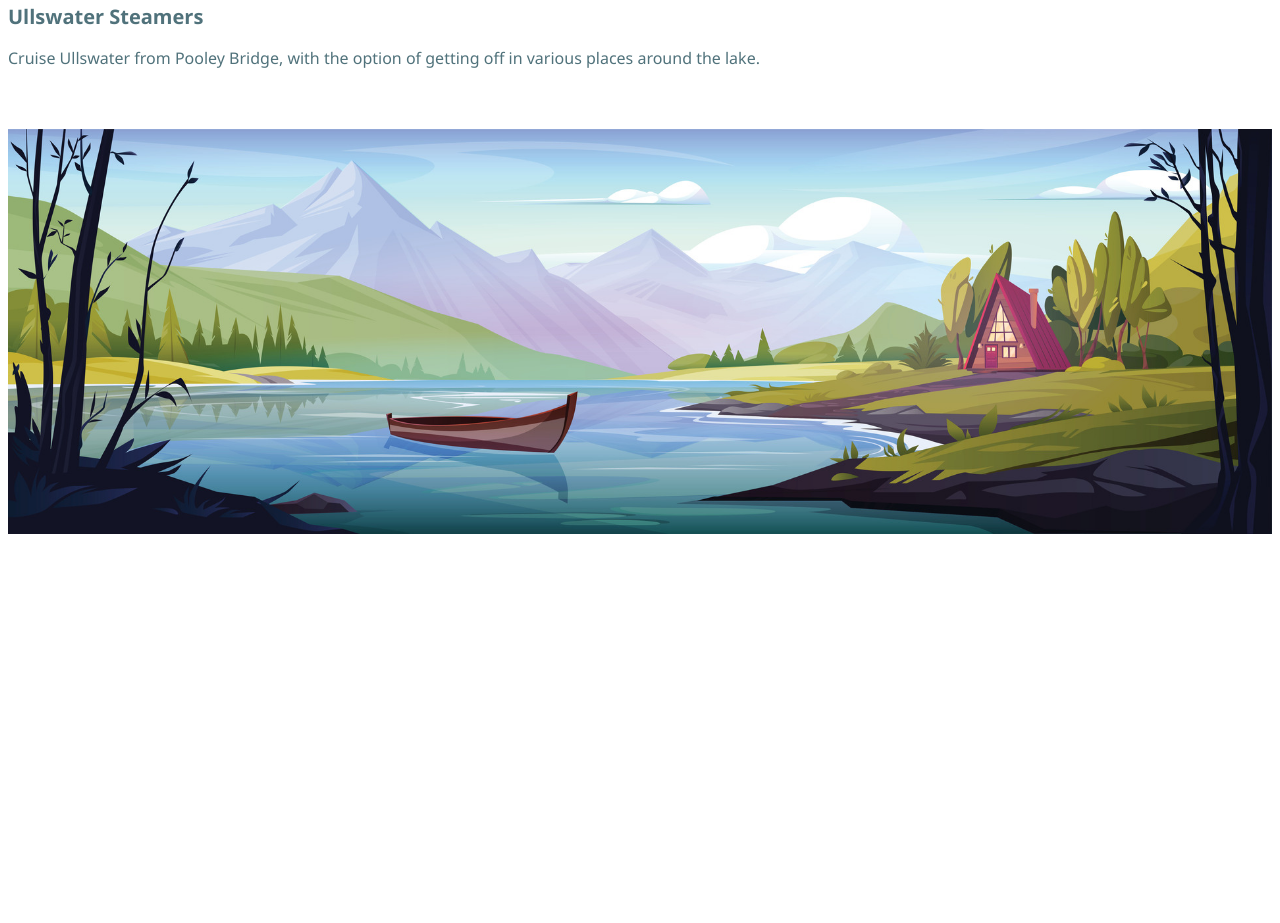
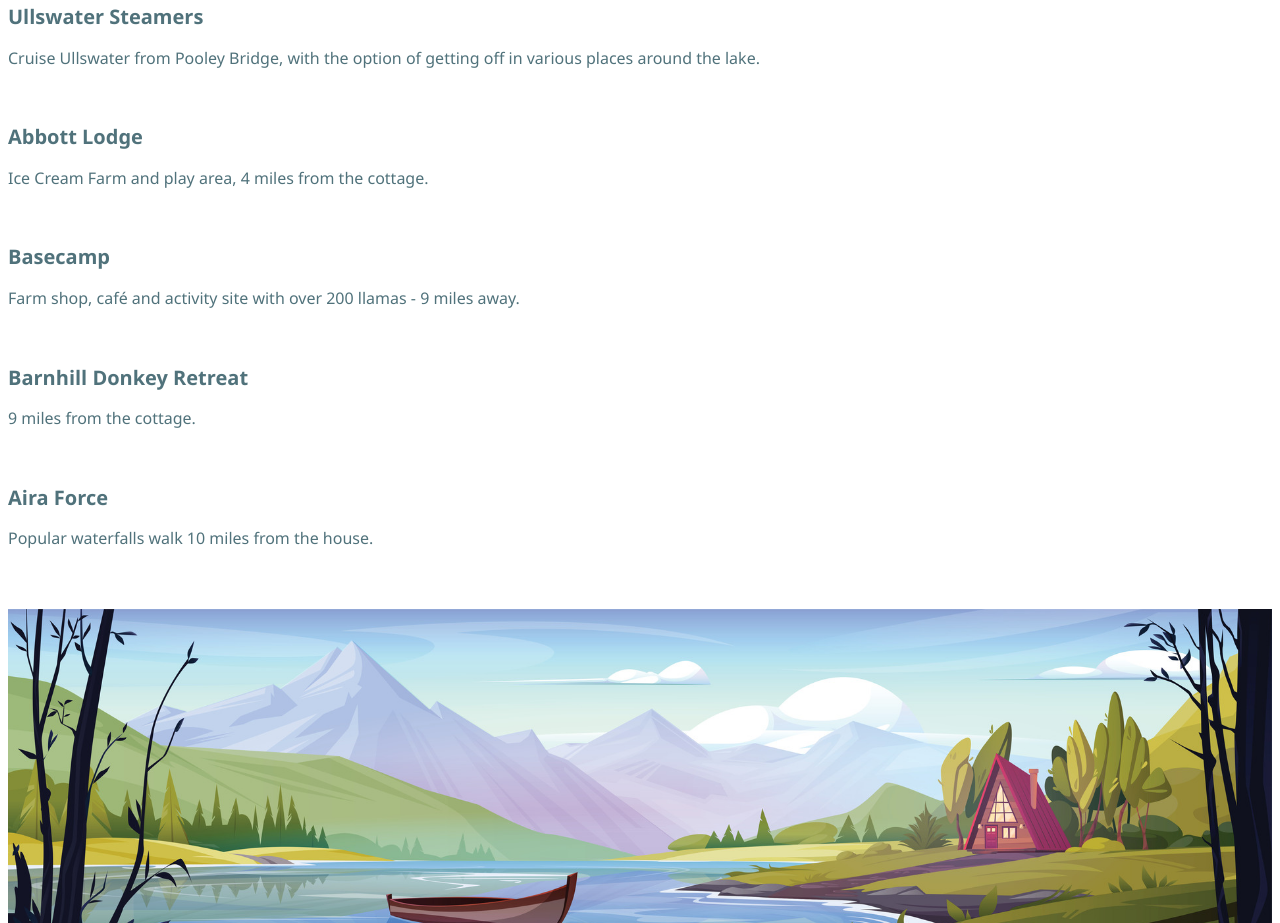
Before and after one commit to aceghlnoorttuy/Charlotte-sCottages, a plain HTML site: page Arch/places_to_visit_Yanwath.html in a window 1280 px wide. Shown: the part 838-1761 px from the top of the page. Before the commit the page ends 1385 px from the top, so only its background shows below. Drawn offline with Linux system fonts and the light colour scheme.

Commit message:
Update places_to_visit_Yanwath.html
Michaela's ideas

```diff
--- a/Arch/places_to_visit_Yanwath.html
+++ b/Arch/places_to_visit_Yanwath.html
@@ -30,6 +30,18 @@
     <a href = https://www.ullswater-steamers.co.uk/ target = "_blank"><h2>Ullswater Steamers</h2></a>
     <p>Cruise Ullswater from Pooley Bridge, with the option of getting off in various places around the lake.</p>
     <br>
+    <a href =https://www.abbottlodgejerseyicecream.co.uk/ target = "_blank"><h2>Abbott Lodge</h2></a>
+    <p>Ice Cream Farm and play area, 4 miles from the cottage.</p>
+    <br>
+    <a href =https://basecampnorthlakes.co.uk/activities/target = "_blank"><h2>Basecamp</h2></a>
+    <p>Farm shop, café and activity site with over 200 llamas - 9 miles away. </p>
+    <br>
+    <a href = https://www.barnhilldonkeysretreat.co.uk/ target = "_blank"><h2>Barnhill Donkey Retreat</h2></a>
+    <p>9 miles from the cottage.</p>
+    <br>
+     <a href = https://www.nationaltrust.org.uk/visit/lake-district/aira-force-and-gowbarrow-park target = "_blank"><h2>Aira Force</h2></a>
+    <p>Popular waterfalls walk 10 miles from the house.</p>
+    <br>
     <br>
     <img src="../Asses/arch_photos/lake.jpg" alt = "Outdoor Scene"  height= 100% width=100%>
 
```
